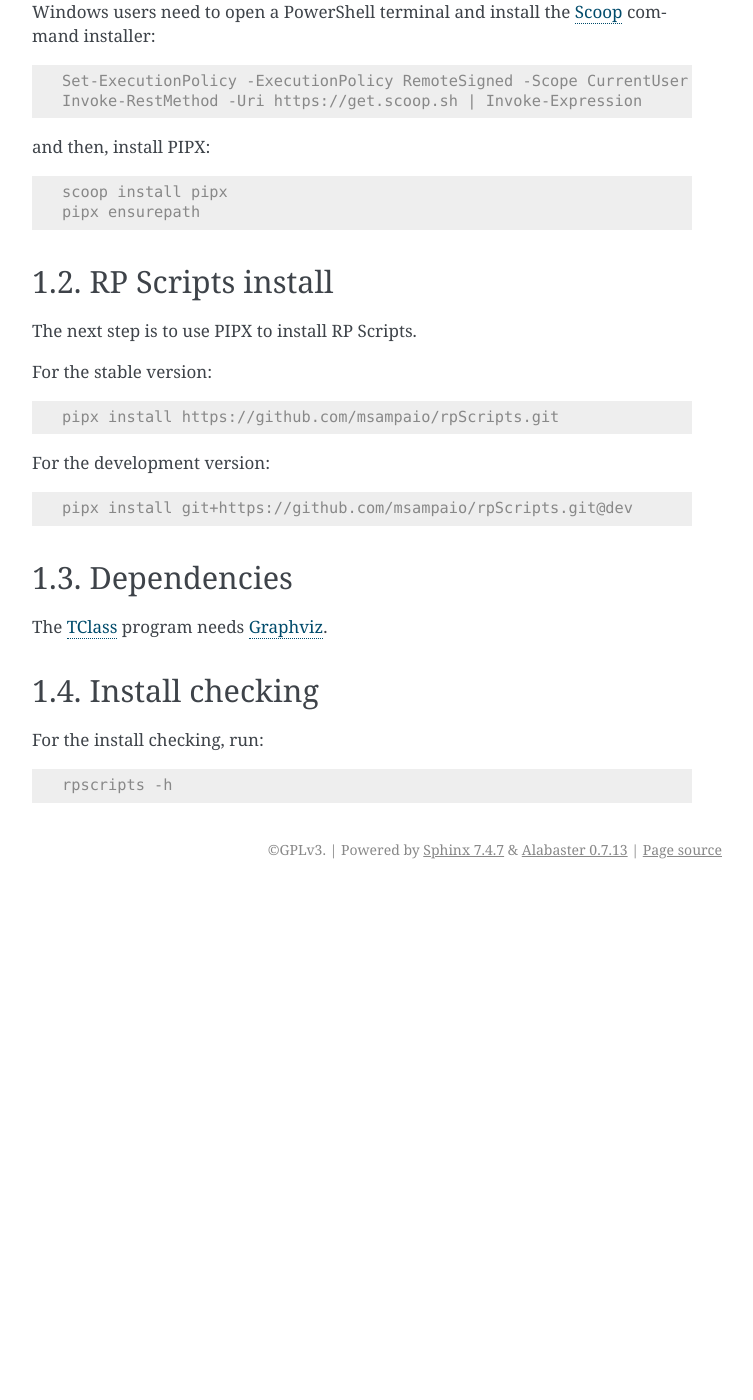
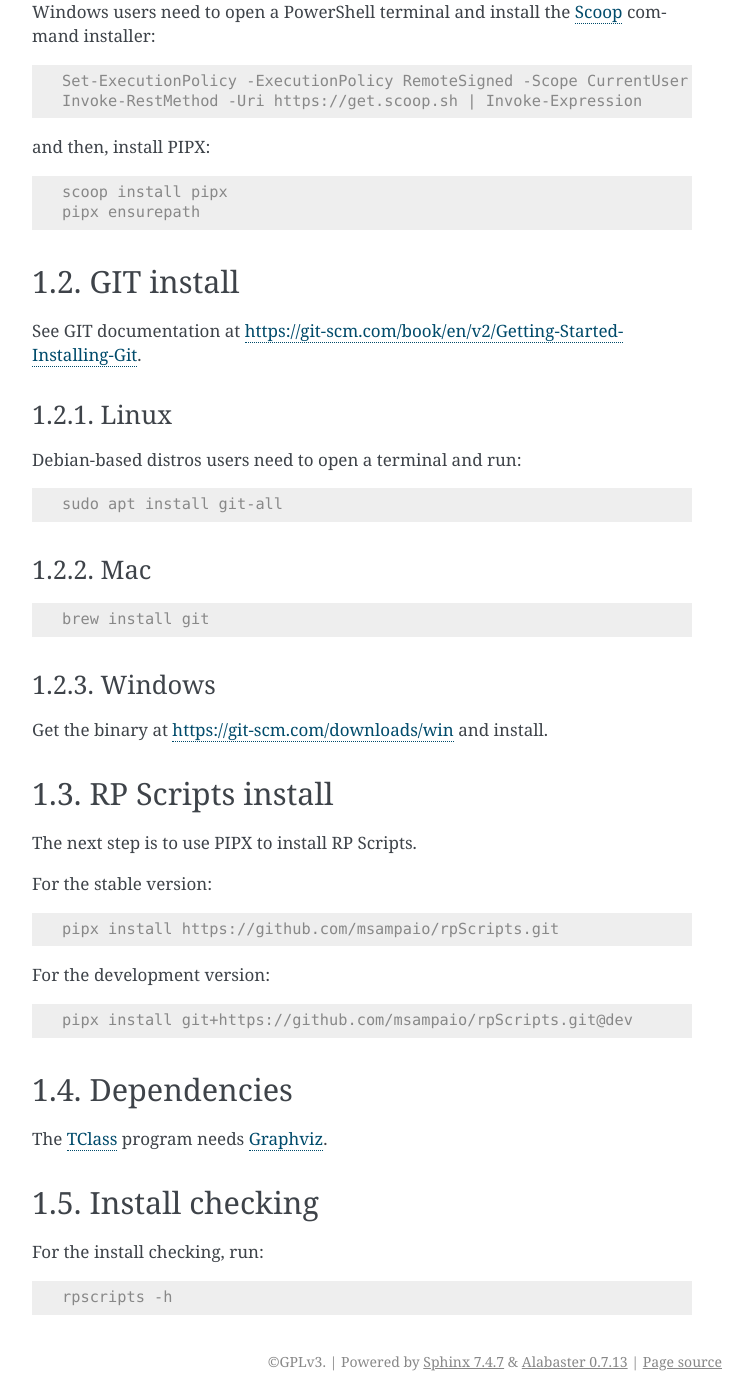
Before and after one commit to msampaio/rpScripts, a Sphinx documentation site: the page built from docs/source/installation.rst, in a window 1280 px wide and 1400 px high, scrolled down 811 px. Shown: the whole window, without its empty margins (388-1141 px from the left). Built offline with Sphinx 7.4.7, drawn with Linux system fonts in a browser that asks for light colours; before the commit the page ends 1700 px from its top, so only the background shows below that; some of the changed text lies outside the part shown.

Commit message:
Add Git install documentation

```diff
--- a/docs/source/installation.rst
+++ b/docs/source/installation.rst
@@ -3,7 +3,7 @@
 
 RP Scripts is a `Python-3 <https://www.python.org/>`_-based program. Python 3 non-users have to download and install it before running the following instructions (check `<https://www.python.org/downloads/>`_).
 
-The easiest way to install RP Scripts is using `PIPX <https://pipx.pypa.io/latest/>`_.
+The easiest way to install RP Scripts is using `PIPX <https://pipx.pypa.io/latest/>`_ and `GIT <https://git-scm.com/>`_.
 
 PIPX install
 ------------
@@ -51,6 +51,32 @@
    scoop install pipx
    pipx ensurepath
 
+GIT install
+-----------
+
+See GIT documentation at https://git-scm.com/book/en/v2/Getting-Started-Installing-Git.
+
+Linux
+~~~~~
+
+Debian-based distros users need to open a terminal and run:
+
+.. code-block:: console
+
+   sudo apt install git-all
+
+Mac
+~~~
+
+.. code-block:: console
+
+   brew install git
+
+Windows
+~~~~~~~
+
+Get the binary at https://git-scm.com/downloads/win and install.
+
 RP Scripts install
 ------------------
 
```
